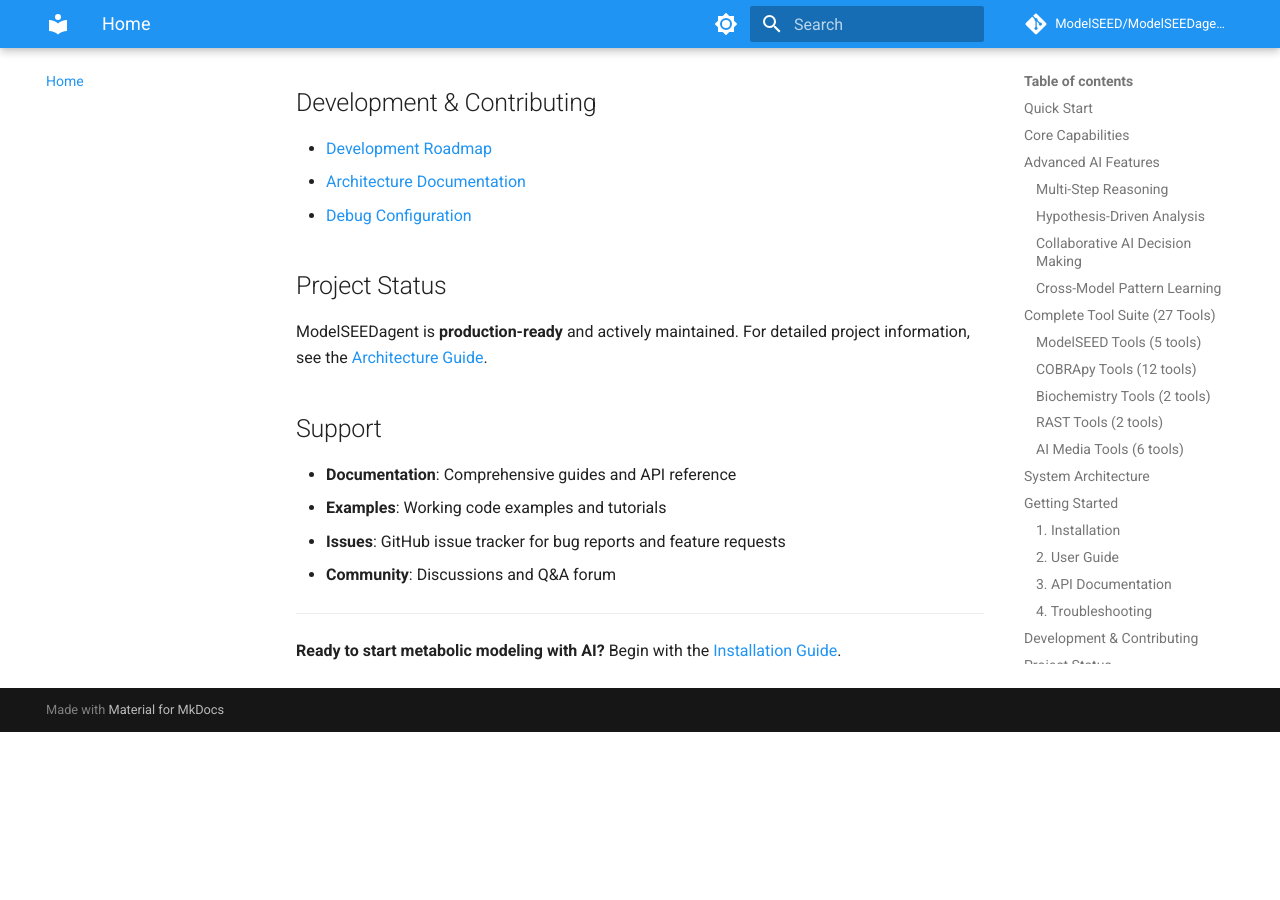
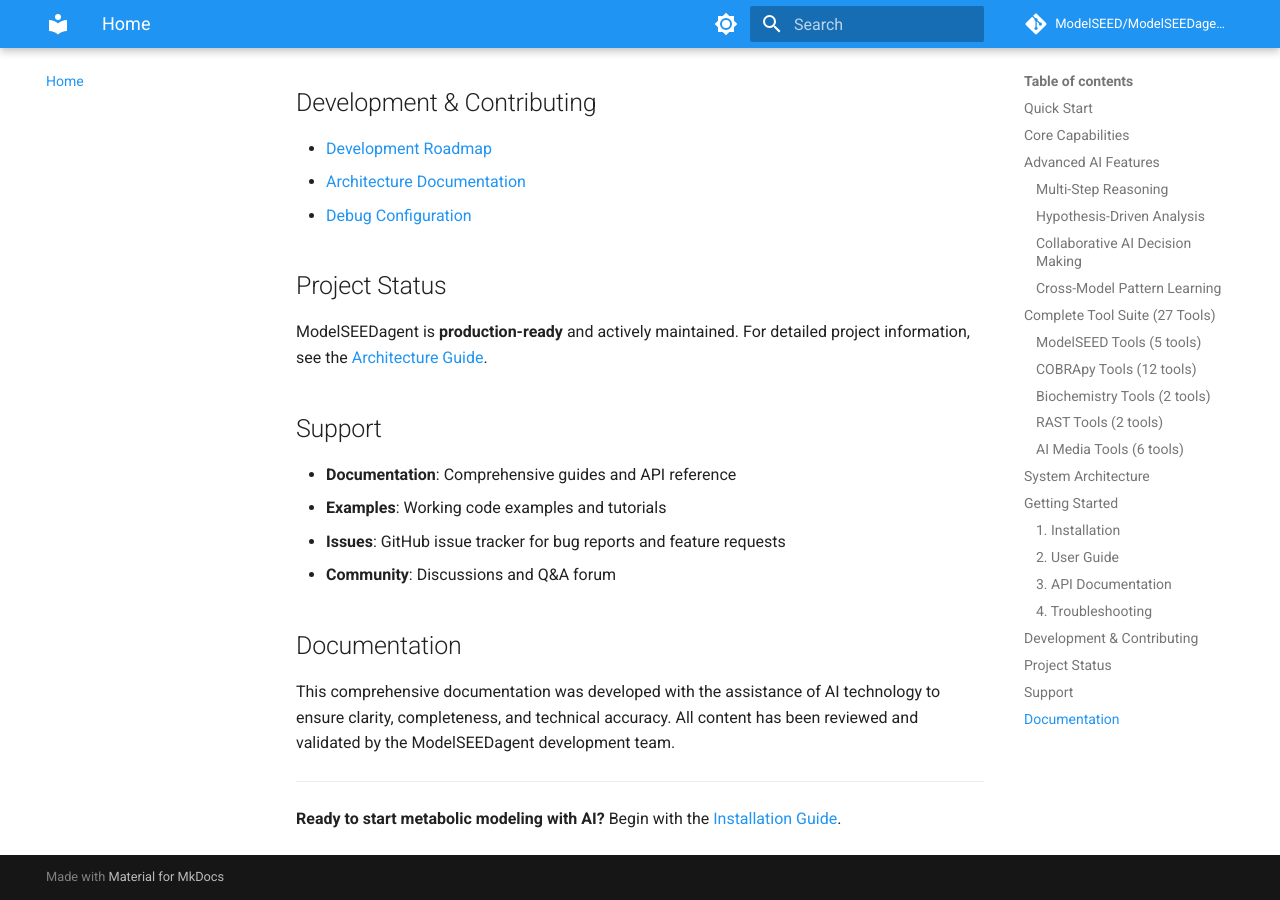
Before and after one commit to jplfaria/ModelSEEDagent, an MkDocs documentation site: the page built from docs/index.md, in a window 1280 px wide and 900 px high, scrolled down 4091 px. Built offline with MkDocs 1.6.1 and Material for MkDocs 9.7.7, drawn with Linux system fonts in a browser that asks for light colours; a script that is not in the unit is left out; comment, search, counter and statistics services are not loaded; before the commit the page ends 4823 px from its top, so only the background shows below that.

Commit message:
docs: Add AI documentation attribution
Added a transparent acknowledgment that the documentation was developed
with AI assistance while emphasizing human review and validation by the
development team. This ensures transparency about our documentation
process.

This change also triggers the CI workflow to test our improved error
handling for the FBA validation issue.

```diff
--- a/docs/index.md
+++ b/docs/index.md
@@ -153,6 +153,10 @@ ModelSEEDagent is **production-ready** and actively maintained. For detailed pro
 - **Issues**: GitHub issue tracker for bug reports and feature requests
 - **Community**: Discussions and Q&A forum
 
+## Documentation
+
+This comprehensive documentation was developed with the assistance of AI technology to ensure clarity, completeness, and technical accuracy. All content has been reviewed and validated by the ModelSEEDagent development team.
+
 ---
 
 **Ready to start metabolic modeling with AI?** Begin with the [Installation Guide](installation.md).
```
